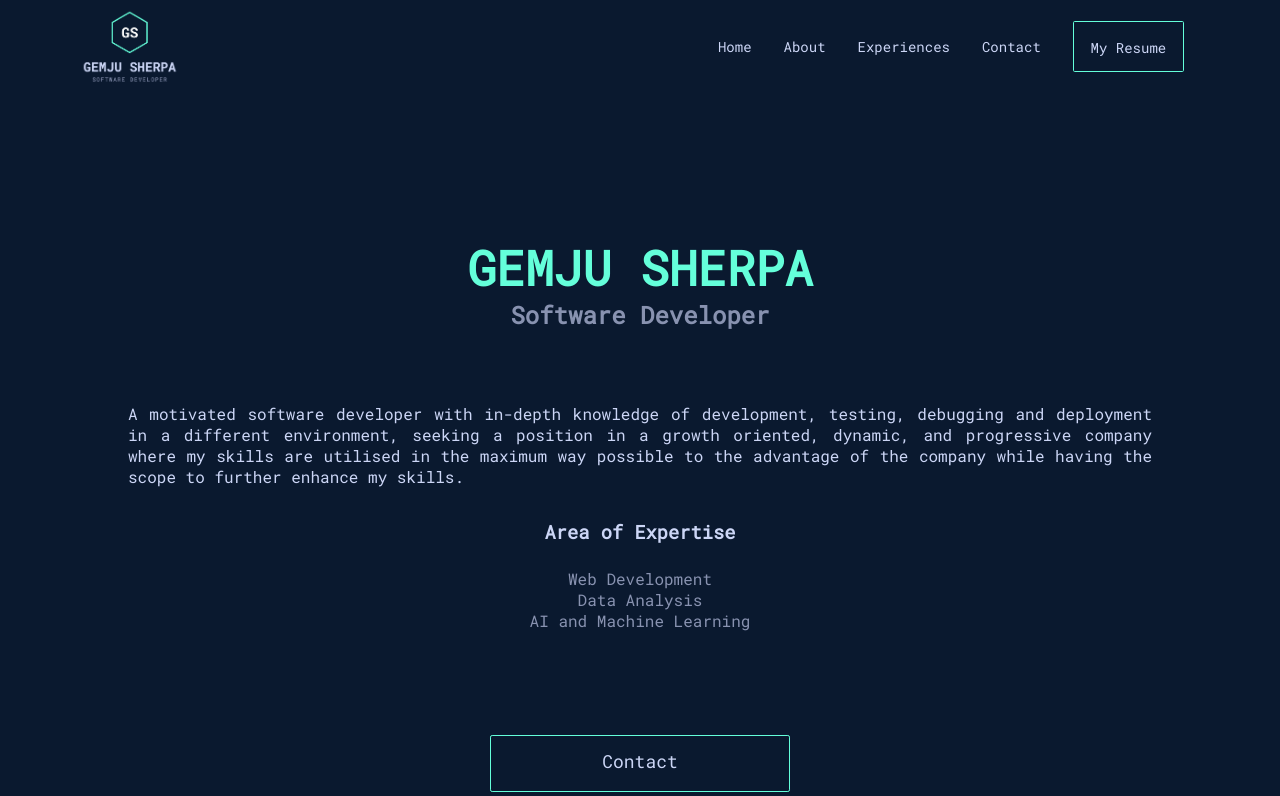
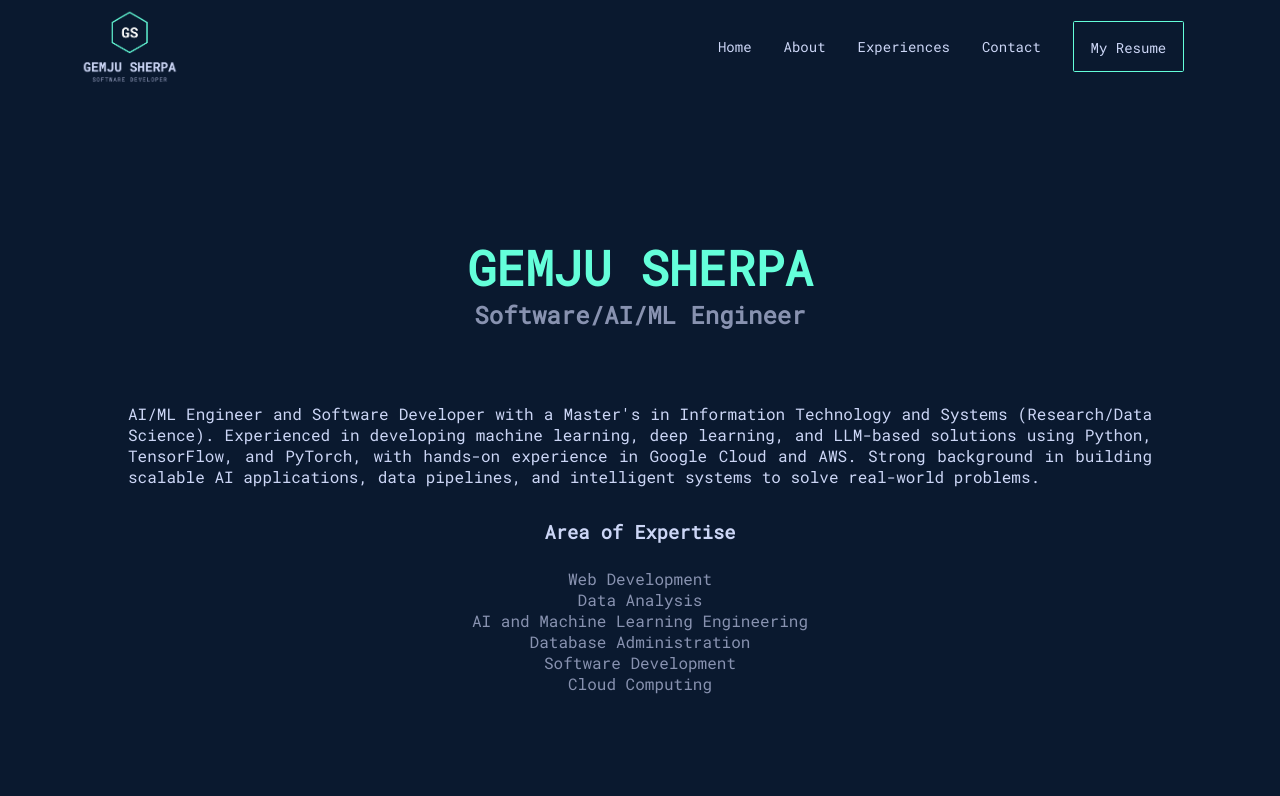
Before and after one commit to GemjuSherpa/my-portfolio, a React (Create React App) app: page / in a window 1280 px wide. Shown: the top 796 px of the page. Built offline with nearby package versions, Linux system fonts and the light colour scheme; no server answers.

Commit message:
updated to latest info

```diff
--- a/public/profile.json
+++ b/public/profile.json
@@ -2,26 +2,33 @@
     {
         "id": 1,
         "name": "Gemju Sherpa",
-        "title": "Software Developer",
-        "about": "I am final year MITS student from University of Tasmania, expecting to graduate by June 2023. I have achieved my bachelor degree from Griffith University in 2018, majoring in Software Development and Database Administration. My motivation to start Masters is to have better exposure to the industry and fill the gaps in terms of technology advancement. Bieing an international student, I strongly believe that working cultures are very different from my home country and are critical to learn to succeed in my career. During these study phase in both Bachelor and Master degree, I have been exposed to different work environment as an intern and junior developer that helped me to gain signifincant understanding of cultural diferrences.",
-        "currentProject": "Currently, I am developing a Multi-agent systems for search and rescue using Deep Reinforcement Learning as part of my research.",
-        "description": "A motivated software developer with in-depth knowledge of development, testing, debugging and deployment in a different environment, seeking a position in a growth oriented, dynamic, and progressive company where my skills are utilised in the maximum way possible to the advantage of the company while having the scope to further enhance my skills.",
+        "title": "Software/AI/ML Engineer",
+        "about": "I am a Software Developer and AI Engineer with a strong background in full-stack development, machine learning, and data science. I hold a Master of Information Technology and Systems (Research/Data Science) from the University of Tasmania and have industry experience building scalable web applications, geospatial solutions, and cloud-based systems. My work spans software engineering, deep learning, large language models (LLMs), multi-agent reinforcement learning, data analytics, and information propagation research, with publications and open-source contributions in AI. I enjoy solving complex problems by combining modern software engineering practices with intelligent systems, and I am passionate about building innovative, data-driven solutions that create real-world impact.",
+        "currentProject": "I am currently working on AI/ML engineering specialty certification offered by Google, IBM and Microsoft. It is my goal to become a certified AI/ML engineer and contribute to the development of cutting-edge AI solutions. I am also actively involved in research projects related to information propagation and multi-agent systems, aiming to advance the field of AI and its applications.",
+        "description": "AI/ML Engineer and Software Developer with a Master's in Information Technology and Systems (Research/Data Science). Experienced in developing machine learning, deep learning, and LLM-based solutions using Python, TensorFlow, and PyTorch, with hands-on experience in Google Cloud and AWS. Strong background in building scalable AI applications, data pipelines, and intelligent systems to solve real-world problems.",
         "expertise": [
             "Web Development",
             "Data Analysis",
-            "AI and Machine Learning"
+            "AI and Machine Learning Engineering",
+            "Database Administration",
+            "Software Development",
+            "Cloud Computing"
         ],
         "skills": [
             "JavaScript",
             "HTML5/CSS3",
-            "Python",
-            "C#",
-            "PHP",
+            "Python/Flask",
+            "Java/Spring Boot",
+            "PHP/Laravel",
             "MySQL/SQL",
-            "MongoDB",
-            "React/Node/Express/Mongo",
-            "C# .Net Core/MVC",
-            "Laravel"
+            "SQL, MySql, MongoDB",
+            "React/Node/Express/Mongo, NextJS, Tensorflow, Keras, PyTorch",
+            "OOP/MVC",
+            "Git/GitHub",
+            "Google Cloud Platform, AWS, Azure",
+            "Docker, Kubernetes",
+            "Linux/Unix",
+            "Agile/Scrum"
         ],
         "experience": [
             {
@@ -59,13 +66,20 @@
         "project": [
             {
                 "id": 1,
+                "name": "An LLM-enhanced Agent-based Simulation Tool for Information Propagation",
+                "type": "Research Project, Web based Simulation Tool",
+                "programmingLanguage": "Python",
+                "url": "https://www.ijcai.org/proceedings/2024/1007"
+            },
+            {
+                "id": 2,
                 "name": "Werk",
                 "type": "Web page",
                 "programmingLanguage": "React",
                 "url": ""
             },
             {
-                "id": 2,
+                "id": 3,
                 "name": "Drone That pty ltd",
                 "type": "Website",
                 "programmingLanguage": "Node, React, JavaScript, HTML/CSS, Bootstrap",
@@ -97,6 +111,36 @@
                 "from": "2021",
                 "to": ""
             }
+        ],
+        "certifications": [
+            {
+                "id": 1,
+                "title": "Google Cloud Professional Machine Learning Engineer",
+                "issuer": "Google",
+                "from": "2026",
+                "to": "2029"
+            },
+            {
+                "id": 2,
+                "title": "Google Cloud Big Data and Machine Learning Fundamentals",
+                "issuer": "Google",
+                "from": "2026",
+                "to": ""
+            },
+            {
+                "id": 3,
+                "title": "Microsoft Certified: Azure AI Engineer Associate",
+                "issuer": "Microsoft",
+                "from": "2026",
+                "to": "2029"
+            },
+            {
+                "id": 4,
+                "title": "IBM RAG and Agentic AI",
+                "issuer": "IBM",
+                "from": "2026",
+                "to": ""
+            }
         ]
     }
 ]
--- a/src/components/about/About.js
+++ b/src/components/about/About.js
@@ -39,6 +39,14 @@ export default function About() {
   // project lists
   const projectList = project.map(item => (
     <li className='btn'> <a href={item.svn_url} target="_blank" rel="noopener noreferrer">{item.name}</a> </li>
+  ));
+
+  const certificationRows = profiles.certifications?.map(cert => (
+    <tr key={cert.id}>
+      <td>{cert.title}</td>
+      <td>{cert.issuer}</td>
+      <td>{cert.from} - {cert.to || "Present"}</td>
+    </tr>
   ));
 
   return (
@@ -105,6 +113,25 @@ export default function About() {
 
       </div>
       {/* End of projects section =================================================================== */}
+
+      {/* Certifications sections */}
+      <div className="certifications">
+        <h1 className='section-tag'>Certifications</h1>
+        <p>Here are some of the certifications I have obtained.</p>
+        <table className="table">
+          <thead>
+            <tr>
+              <th>Certification</th>
+              <th>Issuer</th>
+              <th>Duration</th>
+            </tr>
+          </thead>
+          <tbody>
+            {certificationRows}
+          </tbody>
+        </table>
+      </div>
+      {/* End of certifications section =============================================================== */}
     </div>
   )
 }
--- a/src/components/about/About.scss
+++ b/src/components/about/About.scss
@@ -72,7 +72,8 @@
         }
     }
 
-    .education{
+    .education,
+    .certifications {
         table {
             border-collapse: collapse;
             width: 100%;
@@ -152,7 +153,8 @@
             }
         }
 
-        .education {
+        .education,
+        .certifications {
             table {
                 border-collapse: collapse;
                 width: 100%;
--- a/src/components/contact/Contact.js
+++ b/src/components/contact/Contact.js
@@ -7,10 +7,11 @@ export default function Contact() {
     <div className="contact">
       <div className="container">
         <h1>Get in touch</h1>
-        <p>I am currently open for any junior/graduate software developer/web developer position, please feel free to contact me. </p>
+        <p>I am currently open for any junior/graduate AI/ML/software engineer or web developer position, please feel free to contact me. </p>
         <address>
-          Mobile: 0414419954 <br />
-          Email: Gemju.s1@gmail.com
+          Mobile: 0414 419 954 <br />
+          Email: Gemju.s1@gmail.com <br />
+          Linkedin: <a href="https://www.linkedin.com/in/gemju-s1/" target="_blank" rel="noopener noreferrer"><i>LinkedIn</i></a>
         </address>
         <a href="mailto:gemju.s1@gmail.com" className='btn'>Contact Me</a>
       </div>
```
Also changed, not shown: 2 other files (tests, documents, lock files or other folders).
